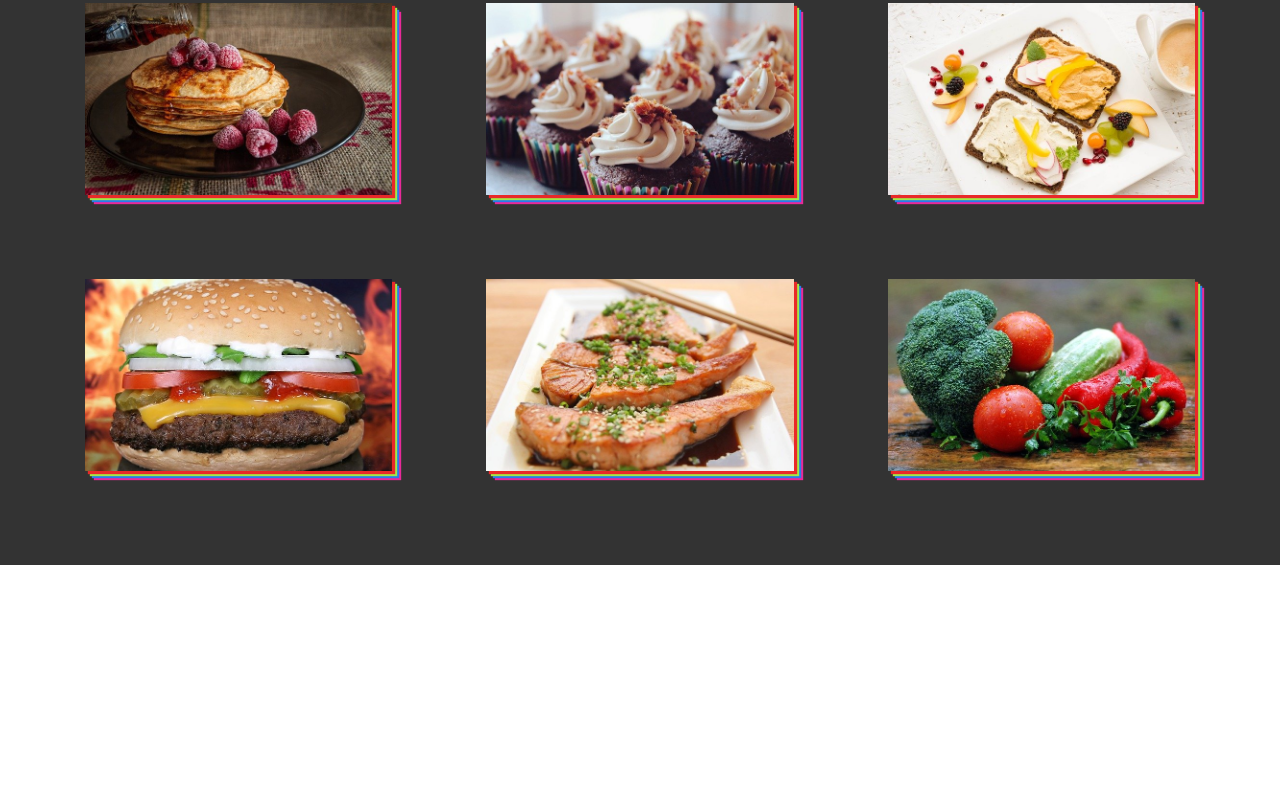
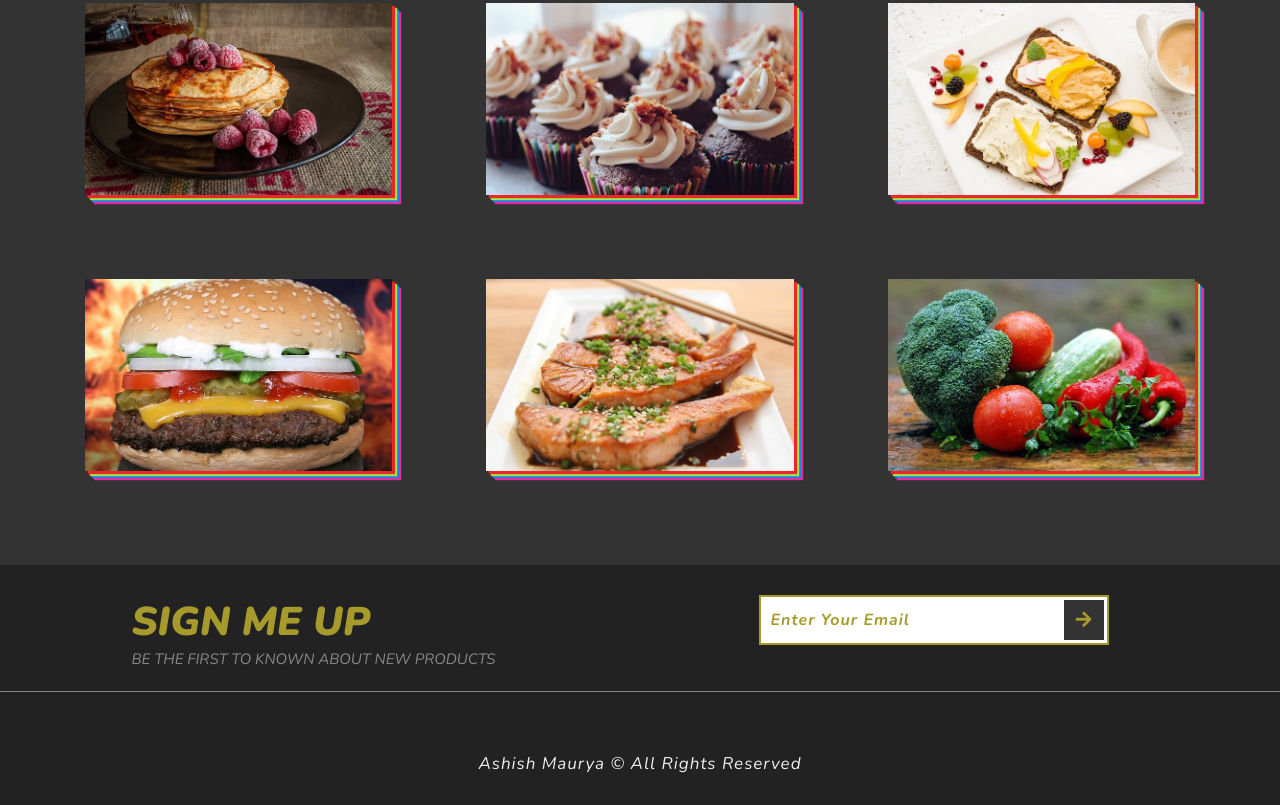
Before and after one commit to Ashish-78/Foods, a plain HTML site: page index.html in a window 1280 px wide. Shown: the part 1950-2755 px from the top of the page. Before the commit the page ends 2515 px from the top, so only its background shows below. Drawn offline with nearby package versions, Linux system fonts and the light colour scheme.

Commit message:
completed section-4

```diff
--- a/index.html
+++ b/index.html
@@ -10,6 +10,7 @@
 </head>
 
 <body>
+
     <div class="container">
         <!-- Section 1 start -->
         <section class="section-1">
@@ -107,6 +108,27 @@
             </div>
         </section>
         <!-- End of section 3 -->
+
+        <!-- Section 4 start -->
+        <section class="section-4">
+            <div class="section-4-text">
+                <h1 class="section-4-heading">Sign Me Up</h1>
+                <p class="section-4-paragraph">
+                    Be the first to known about new products
+                </p>
+            </div>
+            <form class="signup-form">
+                <input type="email" class="signup-form-input" placeholder="Enter Your Email">
+                <button type="submit" class="signup-form-btn">
+                    <i class="fas fa-arrow-right"></i>
+                </button>
+            </form>
+            <p class="copyright">
+                Ashish Maurya &copy; All Rights Reserved
+            </p>
+        </section>
+        <!-- End of section 4 -->
+
     </div>
 
     <script src="script.js"></script>
--- a/style.css
+++ b/style.css
@@ -261,3 +261,78 @@ html {
 }
 
 /* End of Section 3 */
+
+
+/* Section 4 */
+.section-4 {
+  width: 100%;
+  height: 30vh;
+  background-color: #222;
+  display: flex;
+  justify-content: space-around;
+  padding: 3rem 0;
+  position: relative;
+  align-items: flex-start;
+}
+
+.section-4-text {
+  text-transform: uppercase;
+}
+
+.section-4-heading {
+  font-size: 4rem;
+  font-weight: 900;
+  color: #a79a2d;
+}
+
+.section-4-paragraph {
+  font-size: 1.5rem;
+  color: #888;
+}
+
+.signup-form {
+  display: flex;
+  align-items: center;
+}
+
+.signup-form-input {
+  width: 35rem;
+  height: 5rem;
+  padding: 1rem;
+  border: 0.2rem solid #a79a2d;
+  font-size: 1.6rem;
+  font-weight: 700;
+  letter-spacing: 0.1rem;
+  color: #a79a2d;
+}
+
+.signup-form-input::placeholder {
+  color: #a79a2d;
+}
+
+.signup-form-btn {
+  position: relative;
+  left: -4.5rem;
+  width: 4rem;
+  height: 4rem;
+  background-color: #333;
+  color: #a79a2d;
+  border: none;
+  font-size: 1.8rem;
+  cursor: pointer;
+}
+
+.copyright {
+  position: absolute;
+  bottom: 3rem;
+  font-size: 1.7rem;
+  font-weight: 200;
+  color: #eee;
+  letter-spacing: 0.1rem;
+  border-top: 0.1rem solid #888;
+  padding-top: 6rem;
+  width: 100%;
+  text-align: center;
+}
+
+/* End of Section 4 */
```
